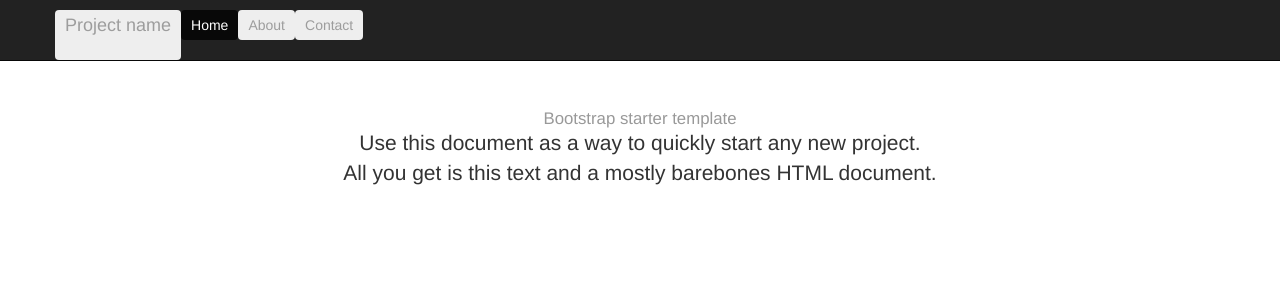
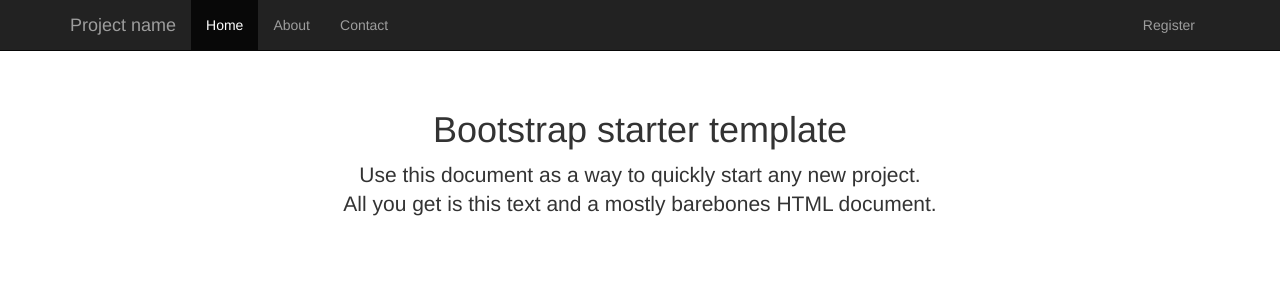
Before and after one commit to AlexJCarstensen/ITTWEB-FitnessAppAngular2, an Angular app: page /workouts in a window 1280 px wide. Shown: the top 300 px of the page. Built offline with nearby package versions, Linux system fonts and the light colour scheme.

Commit message:
register

```diff
--- a/src/app/app.component.css
+++ b/src/app/app.component.css
@@ -1,4 +1,4 @@
-h1 {
+/*h1 {
   font-size: 1.2em;
   color: #999;
   margin-bottom: 0;
@@ -25,4 +25,4 @@
 }
 nav a.active {
   color: #039be5;
-}
+}*/
--- a/src/app/app.component.html
+++ b/src/app/app.component.html
@@ -10,11 +10,17 @@
           </button>
                 <a class="navbar-brand" href="#">Project name</a>
             </div>
-            <div id="navbar" class="collapse navbar-collapse">
+            <div id="navbar" class="collapse navbar-collapse navbar-left">
                 <ul class="nav navbar-nav">
                     <li class="active"><a href="#">Home</a></li>
                     <li><a href="#about">About</a></li>
                     <li><a href="#contact">Contact</a></li>
+                </ul>
+            </div>
+
+            <div class="collapase navbar-collapse navbar-right">
+                <ul class="nav navbar-nav">
+                    <li><a href="/register">Register</a></li>
                 </ul>
             </div>
             <!--/.nav-collapse -->
```
